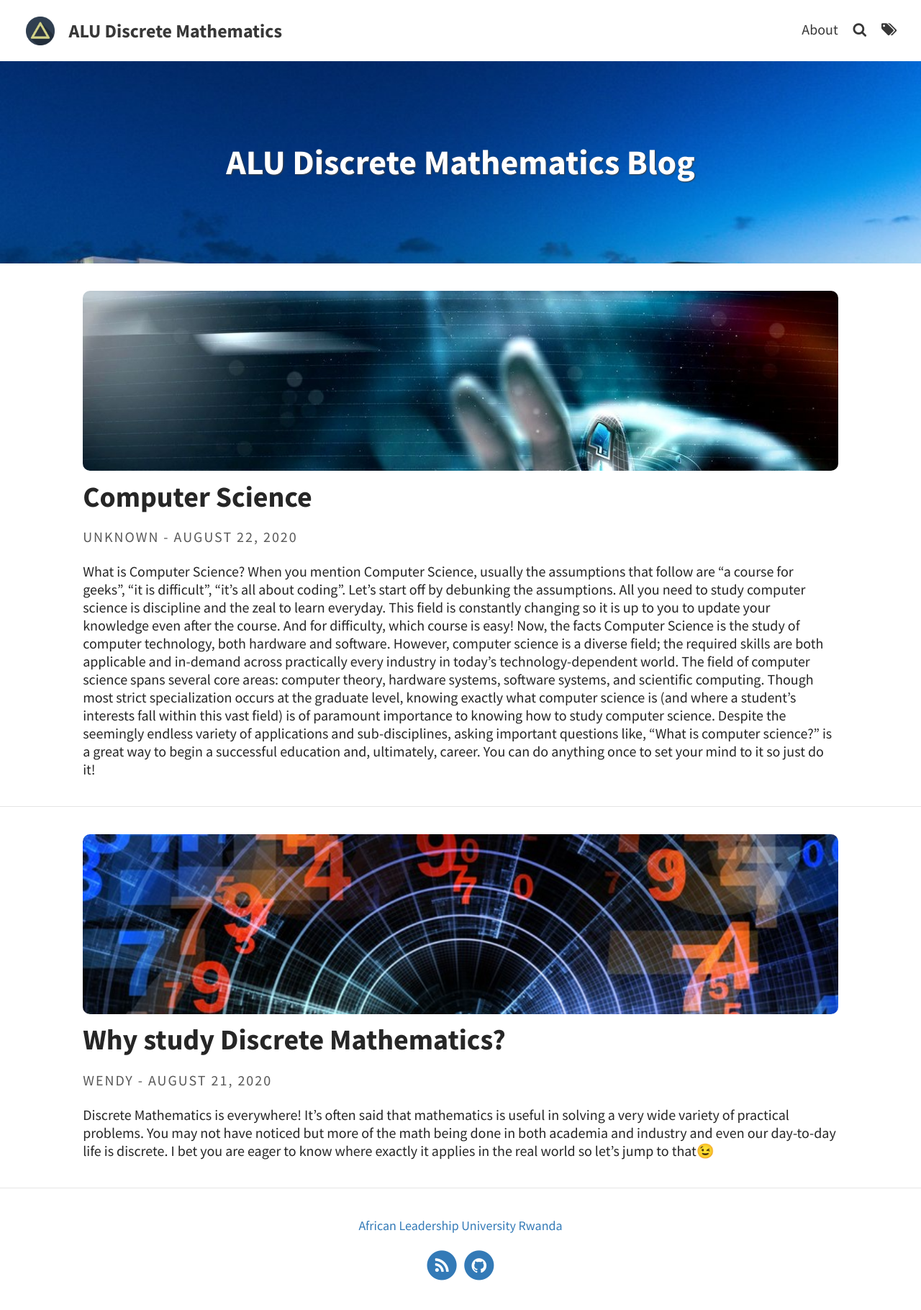
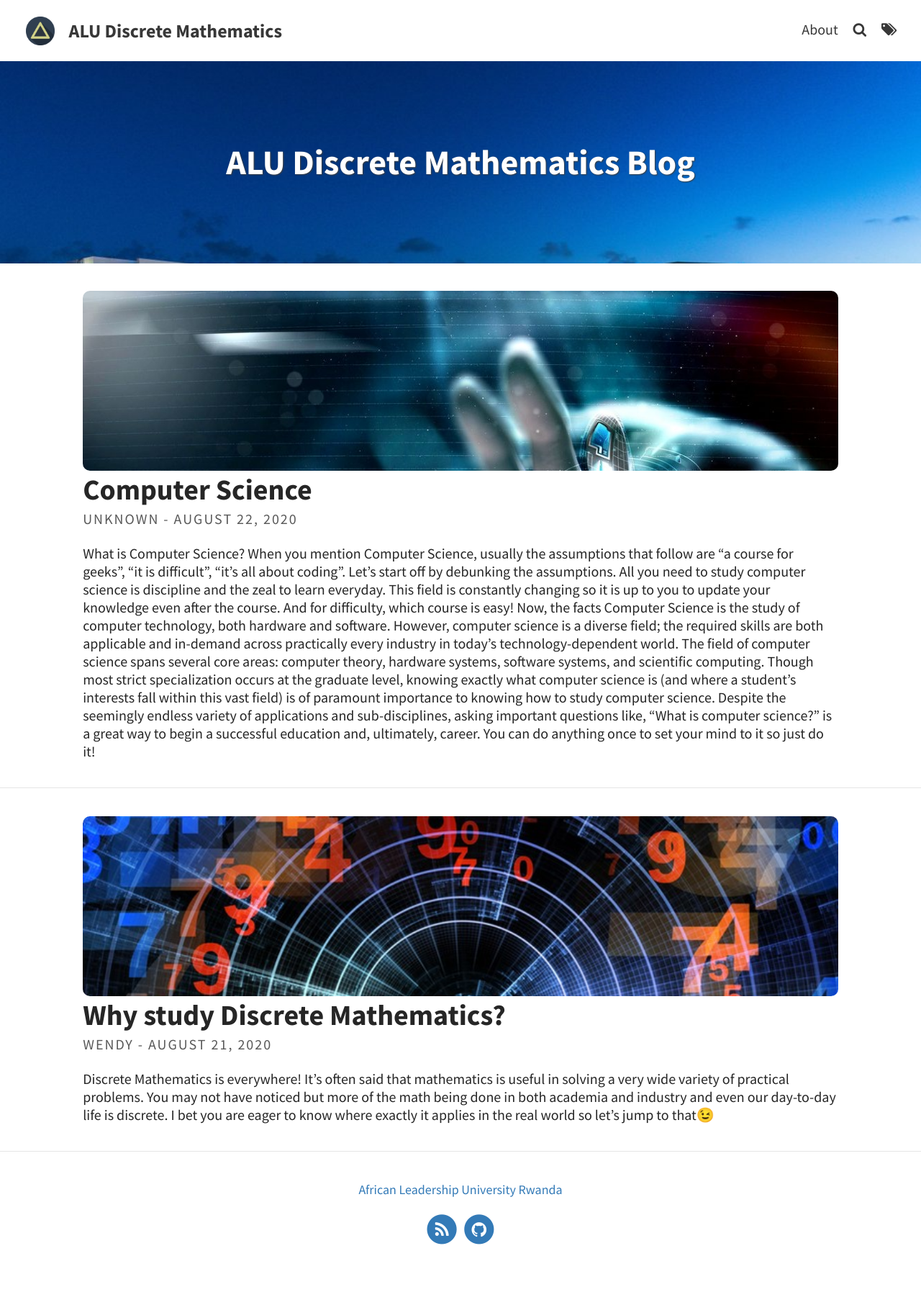
Before and after one commit to Wendy123-4/discretemath-blog, a Jekyll site: the page built from index.html, in a window 1280 px wide. Shown: the whole page at 72% size. Built offline with Jekyll 4.4.1, drawn with Linux system fonts in a browser that asks for light colours; the list of posts is cut into pages by our own code; after the commit the page ends 1770 px from its top, so only the background shows below that.

Commit message:
Update blog.html

```diff
--- a/_includes/blog.html
+++ b/_includes/blog.html
@@ -11,15 +11,13 @@
         {% endif %}
         <span>
           <header>
-           <div class="row">
-            <div class="col-md-4">
+
             <h1>
               <a aria-label="{{ post.title }}" class="post-link" href="{{ post.url | relative_url }}">
                 {{ post.title }}
               </a>
             </h1>
-               </div>
-              </div>
+
             {% include post_info.html author=post.author date=post.date %}
           </header>
           {% if site.excerpt or site.theme_settings.excerpt %}
```
